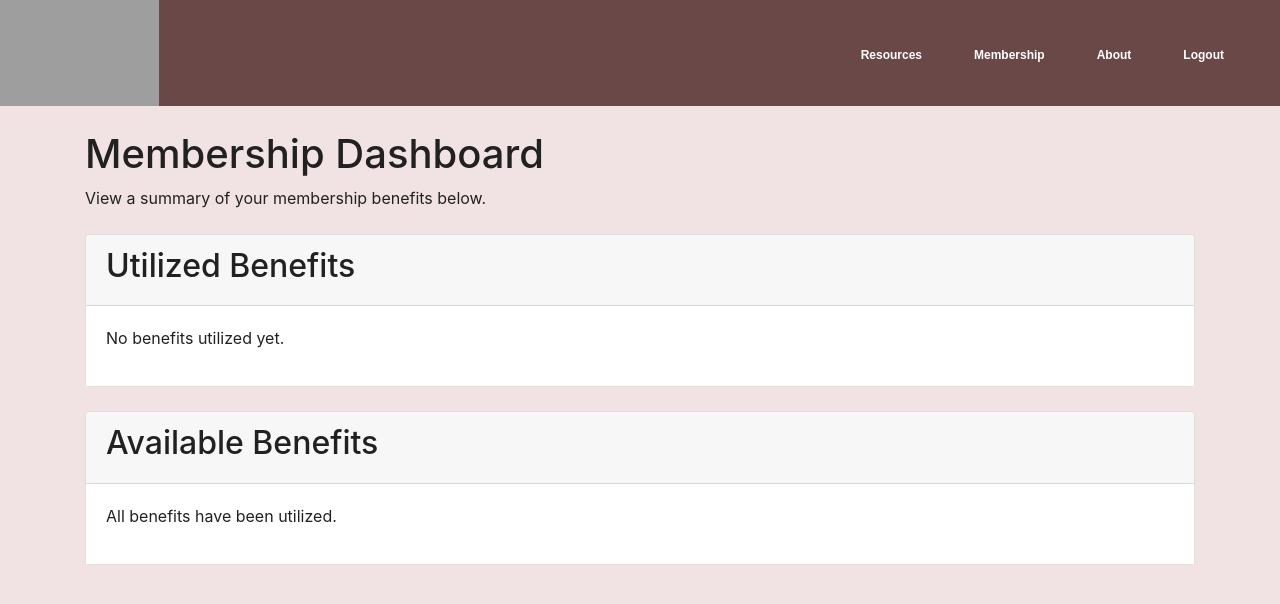
After one commit to DurgeshChallagonda/Together-culture-project, a Django app: page /membership/benefits/ in a window 1280 px wide. The commit adds this page. Shown: the top 604 px of the page. Run offline with Django 5.2, Linux system fonts and the light colour scheme; some libraries are stand-ins or nearby versions; grey boxes are pictures that could not be loaded.

Commit message:
Add booking functionality and update event model
- Introduced Booking and MembershipBenefit models.
- Updated Event model to include category choices.
- Added BookingForm for event booking.
- Modified settings for static files.
- Updated URLs for new booking and membership routes.
- Removed unused create_event template.
- Added BookEvent template for booking events.
- Created migration files for new models and alterations.

```diff
--- a/Togetherculture/settings.py
+++ b/Togetherculture/settings.py
@@ -118,7 +118,8 @@ USE_TZ = True
 # Static files (CSS, JavaScript, Images)
 # https://docs.djangoproject.com/en/5.1/howto/static-files/
 
-STATIC_URL = 'static/'
+STATIC_URL = '/static/'
+STATICFILES_DIRS = [BASE_DIR / 'static']
 
 # Default primary key field type
 # https://docs.djangoproject.com/en/5.1/ref/settings/#default-auto-field
--- /dev/null
+++ b/myapp/templates/MembershipBreakdownBenefits.html
@@ -0,0 +1,120 @@
+<!DOCTYPE html>
+<html lang="en">
+<head>
+    <meta charset="UTF-8">
+    <meta name="viewport" content="width=device-width, initial-scale=1.0">
+    <title>Membership Dashboard</title>
+    <link rel="stylesheet" href="https://maxcdn.bootstrapcdn.com/bootstrap/4.5.2/css/bootstrap.min.css">
+    <style>
+        body {
+            background-color: #f1e3e3; /* Light background */
+            color: #212121; /* Matte black */
+        }
+        .navbar, .card, .btn {
+            background-color: #FFFFFF; /* White */
+            color: #212121; /* Matte black */
+        }
+        .navbar-brand, .nav-link, .card-header, .card-title, .btn {
+            color: #212121 !important; /* Matte black */
+        }
+        .card-body {
+            background-color: #FFFFFF; /* White */
+        }
+        .header {
+            background: #6b4848; /* Dark brown */
+            width: 100%;
+            height: 106px;
+            position: absolute;
+            left: 0px;
+            top: 0px;
+        }
+        .nav-links {
+            display: flex;
+            justify-content: flex-end;
+            align-items: center;
+            height: 106px;
+            padding-right: 40px;
+            position: relative;
+            z-index: 1;
+        }
+        .nav-link {
+            margin-left: 20px;
+        }
+        .nav-link a {
+            color: #ffffff;
+            font-family: 'Inter-Bold', sans-serif;
+            font-size: 12px;
+            font-weight: 700;
+        }
+    </style>
+</head>
+<body>
+    <!-- Header -->
+    <div class="header"></div>
+    <div class="nav-links">
+        <div class="nav-link">
+            <a href="#" class="link">Resources</a>
+        </div>
+        <div class="nav-link">
+            <a href="#" class="link">Membership</a>
+        </div>
+        <div class="nav-link">
+            <a href="#" class="link">About</a>
+        </div>
+        <div class="nav-link">
+            <a href="login.html" class="link">Logout</a>
+        </div>
+    </div>
+    <img class="logo" style="width: 158.74px; height: 106px; position: absolute; left: 0px; top: 0px; object-fit: cover;" src="logo.png" />
+
+    <!-- Membership Dashboard -->
+    <div class="container mt-4">
+        <h1>Membership Dashboard</h1>
+        <p>View a summary of your membership benefits below.</p>
+
+        <!-- Utilized Benefits -->
+        <div class="card mt-4">
+            <div class="card-header">
+                <h2>Utilized Benefits</h2>
+            </div>
+            <div class="card-body">
+                {% if utilized_benefits %}
+                <ul class="list-group">
+                    {% for benefit in utilized_benefits %}
+                    <li class="list-group-item">
+                        <strong>{{ benefit.name }}</strong>: {{ benefit.description }}
+                    </li>
+                    {% endfor %}
+                </ul>
+                {% else %}
+                <p>No benefits utilized yet.</p>
+                {% endif %}
+            </div>
+        </div>
+
+        <!-- Available Benefits -->
+        <div class="card mt-4">
+            <div class="card-header">
+                <h2>Available Benefits</h2>
+            </div>
+            <div class="card-body">
+                {% if available_benefits %}
+                <ul class="list-group">
+                    {% for benefit in available_benefits %}
+                    <li class="list-group-item">
+                        <strong>{{ benefit.name }}</strong>: {{ benefit.description }}
+                    </li>
+                    {% endfor %}
+                </ul>
+                {% else %}
+                <p>All benefits have been utilized.</p>
+                {% endif %}
+            </div>
+        </div>
+    </div>
+
+    <script src="https://code.jquery.com/jquery-3.5.1.slim.min.js"></script>
+    <script src="https://cdn.jsdelivr.net/npm/@popperjs/core@2.5.1/dist/umd/popper.min.js"></script>
+    <script src="https://maxcdn.bootstrapcdn.com/bootstrap/4.5.2/js/bootstrap.min.js"></script>
+</body>
+</html>
--- a/myapp/templates/delete_event.html
+++ b/myapp/templates/delete_event.html
@@ -16,8 +16,5 @@
             <a href="{% url 'admin_event_control' %}" class="btn btn-secondary">Cancel</a>
         </form>
     </div>
-    <script src="https://code.jquery.com/jquery-3.5.1.slim.min.js"></script>
-    <script src="https://cdn.jsdelivr.net/npm/@popperjs/core@2.5.1/dist/umd/popper.min.js"></script>
-    <script src="https://maxcdn.bootstrapcdn.com/bootstrap/4.5.2/js/bootstrap.min.js"></script>
 </body>
 </html>
--- a/myapp/templates/edit_event.html
+++ b/myapp/templates/edit_event.html
@@ -15,8 +15,5 @@
             <button type="submit" class="btn btn-primary">Save Changes</button>
         </form>
     </div>
-    <script src="https://code.jquery.com/jquery-3.5.1.slim.min.js"></script>
-    <script src="https://cdn.jsdelivr.net/npm/@popperjs/core@2.5.1/dist/umd/popper.min.js"></script>
-    <script src="https://maxcdn.bootstrapcdn.com/bootstrap/4.5.2/js/bootstrap.min.js"></script>
 </body>
 </html>
--- a/myapp/urls.py
+++ b/myapp/urls.py
@@ -1,5 +1,7 @@
 from django.urls import path  # type: ignore
 from . import views
+
+print(dir(views))  # This will print all attributes of the views module
 
 urlpatterns = [
     path("", views.home, name="home"),
@@ -14,9 +16,11 @@ urlpatterns = [
     path("user/", views.user, name="user"),
     path("print_register/", views.print_register, name="print_register"),
     # Remove or comment out the following line if the view does not exist
-    # path('member/dashboard', views.member_dashboard, name='member_dashboard'),
+    path('member/dashboard/', views.member_dashboard, name='member_dashboard'),
     path('admin/event-control/', views.admin_event_control, name='admin_event_control'),
     path('admin/event/create/', views.create_event, name='create_event'),
-    path('admin/event/edit/<int:event_id>/', views.edit_event, name='edit_event'),
     path('admin/event/delete/<int:event_id>/', views.delete_event, name='delete_event'),
+    path('membership/dashboard/', views.membership_dashboard, name='membership_dashboard'),
+    path('membership/benefits/', views.membership_dashboard, name='membership_benefits'),
+    path('event/book/<int:event_id>/', views.book_event, name='book_event'),
 ]
--- a/myapp/views.py
+++ b/myapp/views.py
@@ -9,24 +9,44 @@ from rest_framework.renderers import JSONRenderer # type: ignore
 from django.shortcuts import render, redirect, get_object_or_404
 from .models import Event
 from .forms import EventForm
-
+from django.shortcuts import render, redirect
+from .models import Event
+from .forms import EventForm
+from .models import MembershipBenefit
+from .forms import BookingForm
 
 
 # Create your views here.
 
 def admin_event_control(request):
-    events = Event.objects.all()
-    return render(request, 'AdminEventControl.html', {'events': events})
+    # Handle form submission for creating or editing events
+    if request.method == 'POST':
+        if 'event_id' in request.POST:  # Editing an event
+            event = get_object_or_404(Event, id=request.POST['event_id'])
+            form = EventForm(request.POST, instance=event)
+        else:  # Creating a new event
+            form = EventForm(request.POST)
 
-def create_event(request):
-    if request.method == 'POST':
-        form = EventForm(request.POST)
         if form.is_valid():
             form.save()
             return redirect('admin_event_control')
+
+    # Handle filtering
+    category_filter = request.GET.get('category', None)
+    if category_filter:
+        events = Event.objects.filter(category=category_filter)
     else:
-        form = EventForm()
-    return render(request, 'create_event.html', {'form': form})
+        events = Event.objects.all()
+
+    # Initialize a blank form for new events
+    form = EventForm()
+    categories = Event.objects.values_list('category', flat=True).distinct()
+    return render(request, 'AdminEventControl.html', {
+        'events': events,
+        'form': form,
+        'categories': categories,
+        'selected_category': category_filter,
+    })
 
 def edit_event(request, event_id):
     event = get_object_or_404(Event, id=event_id)
@@ -40,11 +60,12 @@ def edit_event(request, event_id):
     return render(request, 'edit_event.html', {'form': form})
 
 def delete_event(request, event_id):
+    # Handle event deletion
     event = get_object_or_404(Event, id=event_id)
     if request.method == 'POST':
         event.delete()
         return redirect('admin_event_control')
-    return render(request, 'delete_event.html', {'event': event})
+    return redirect('admin_event_control')
 
 def home(request):
     return render(request, "home.html")
@@ -108,4 +129,37 @@ def register(request):
     return render(request, "register.html", {"form": form})
 
 def member_dashboard(request):
-    return render(request, 'MemberDashboard.html')
+    events = Event.objects.all()  # Fetch all events from the database
+    return render(request, 'MemberDashboard.html', {'events': events})
+
+def create_event(request):
+    if request.method == 'POST':
+        form = EventForm(request.POST)
+        if form.is_valid():
+            form.save()
+            return redirect('admin_event_control')  # Redirect to the admin event control page
+    else:
+        form = EventForm()
+    return render(request, 'AdminEventControl.html', {'form': form, 'events': Event.objects.all()})
+
+def membership_dashboard(request):
+    benefits = MembershipBenefit.objects.all()
+    utilized_benefits = benefits.filter(utilized=True)
+    available_benefits = benefits.filter(utilized=False)
+    return render(request, 'MembershipBreakdownBenefits.html', {
+        'utilized_benefits': utilized_benefits,
+        'available_benefits': available_benefits,
+    })
+
+def book_event(request, event_id):
+    event = get_object_or_404(Event, id=event_id)
+    if request.method == 'POST':
+        form = BookingForm(request.POST)
+        if form.is_valid():
+            booking = form.save(commit=False)
+            booking.event = event
+            booking.save()
+            return redirect('member_dashboard')  # Redirect to the dashboard after booking
+    else:
+        form = BookingForm()
+    return render(request, 'BookEvent.html', {'form': form, 'event': event})
```
Also changed, not shown: myapp/forms.py (+6 -1 lines), myapp/models.py (+24 -3 lines), myapp/templates/AdminEventControl.html (+43 -15 lines), myapp/templates/BookEvent.html (renamed from myapp/templates/create_event.html, +6 -4 lines), myapp/templates/MemberDashboard.html (+28 -30 lines), db.sqlite3, myapp/migrations/0006_alter_event_category.py (added), myapp/migrations/0007_membershipbenefit_booking.py (added).
